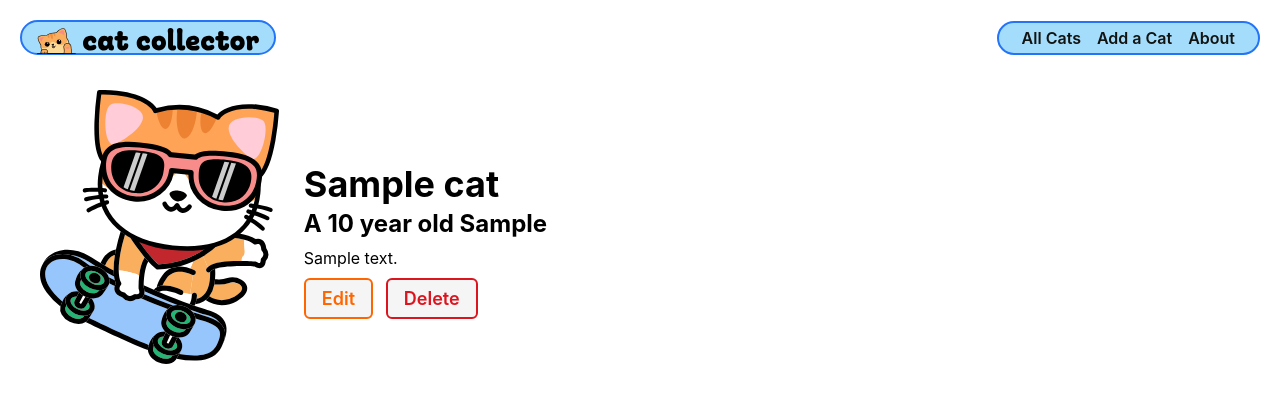
After one commit to Haiaza/django-crud-app-cat-collector, a Django app: page /cats/1 in a window 1280 px wide. The commit adds this page. Shown: the top 403 px of the page. Run offline with Django 5.2, Linux system fonts and the light colour scheme; tables that the repository leaves empty hold one stand-in row (values such as "Sample post").

Commit message:
Views,Urls,Details,Update,Delete,

```diff
--- a/catcollector/urls.py
+++ b/catcollector/urls.py
@@ -1,24 +1,9 @@
-"""
-URL configuration for catcollector project.
 
-The `urlpatterns` list routes URLs to views. For more information please see:
-    https://docs.djangoproject.com/en/5.1/topics/http/urls/
-Examples:
-Function views
-    1. Add an import:  from my_app import views
-    2. Add a URL to urlpatterns:  path('', views.home, name='home')
-Class-based views
-    1. Add an import:  from other_app.views import Home
-    2. Add a URL to urlpatterns:  path('', Home.as_view(), name='home')
-Including another URLconf
-    1. Import the include() function: from django.urls import include, path
-    2. Add a URL to urlpatterns:  path('blog/', include('blog.urls'))
-"""
 from django.contrib import admin
 from django.urls import path, include
 
 urlpatterns = [
     path('admin/', admin.site.urls),
-    path('', include('main_app.urls')),# Mounts main_app's routes at the root URL
+    path('', include('main_app.urls'))# Mounts main_app's routes at the root URL
 
 ]
--- a/main_app/models.py
+++ b/main_app/models.py
@@ -1,4 +1,5 @@
 from django.db import models
+from django.urls import reverse
 
 # Create your models here.
 class Cat(models.Model):
@@ -9,3 +10,6 @@ class Cat(models.Model):
 
     def __str__(self): # so we have a useful namw when we callupon the cat class
         return self.name
+
+    def get_absolute_url(self):
+        return reverse('cat-detail',kwargs={'cat_id':self.id})
--- /dev/null
+++ b/main_app/static/css/cats/cat-detail.css
@@ -0,0 +1,219 @@
+.cat-container {
+    padding: 35px 30px;
+    display: flex;
+    flex-direction: column;
+    align-items: center;
+    justify-content: center;
+  }
+
+  .cat-img {
+    width: 75%;
+    max-width: 350px;
+  }
+
+  .usr-img {
+    width: 100%;
+    border-radius: var(--card-border-radius);
+  }
+
+  .cat-details {
+    width: 98%;
+  }
+
+  .cat-actions {
+    margin-top: 20px;
+  }
+
+  .feedings-toy-container {
+    display: flex;
+    flex-direction: column;
+    padding-bottom: 20px;
+    align-items: center;
+  }
+
+  .subsection-title {
+    display: flex;
+    align-items: center;
+    margin-bottom: 12px;
+  }
+
+  .subsection-content {
+    margin: 0 8px;
+  }
+
+  .toy-container {
+    display: flex;
+    align-items: center;
+    flex-wrap: wrap;
+  }
+
+  .color-block {
+    opacity: 0.8;
+    height: 25px;
+    width: 25px;
+    margin-right: 10px;
+  }
+
+  .unfed,
+  .fed,
+  .no-toys,
+  .all-toys {
+    margin: 0;
+    font-weight: bold;
+  }
+
+  .unfed,
+  .no-toys {
+    color: var(--danger);
+  }
+
+  .fed,
+  .all-toys {
+    color: var(--submit);
+  }
+
+  .cat-details h1 {
+    font-size: var(--font-xxl);
+    margin: 15px 0 3px;
+  }
+
+  .cat-details h2 {
+    font-size: var(--font-xl);
+    margin: 0 0 10px;
+    margin-top: 0;
+    margin-bottom: 10px;
+  }
+
+  .cat-details h3 {
+    margin: 20px 0 10px;
+    font-size: var(--font-l);
+  }
+
+  .cat-details p {
+    font-size: var(--font-reg);
+    margin: 5px 0;
+  }
+
+  .feedings-toy-container > section {
+    width: 80%;
+    min-width: 360px;
+    border: var(--borders);
+    border-radius: var(--card-border-radius);
+    padding: 10px;
+    box-shadow: var(--card-box-shadow);
+    display: flex;
+    flex-direction: column;
+    justify-content: center;
+    margin-bottom: 20px;
+  }
+
+  .subsection-title img {
+    height: 42px;
+    margin-left: 8px;
+  }
+
+  .subsection-title img:first-of-type {
+    margin-left: 16px;
+  }
+
+  .feedings h2,
+  .toys h2 {
+    font-size: 3.2rem;
+    margin: 0;
+  }
+
+  .feedings h3,
+  .toys h3 {
+    font-size: var(--font-xl);
+    margin: 10px 0;
+  }
+
+  .subsection-content p,
+  .subsection-content input,
+  .subsection-content select {
+    font-size: var(--font-l);
+  }
+
+  .subsection-content input,
+  .subsection-content select {
+    margin-left: 5px;
+    padding: 3px;
+  }
+
+  .feedings table {
+    width: calc(100% - 16px);
+    text-align: left;
+    border-collapse: collapse;
+    margin: 0 8px;
+  }
+
+  .feedings td {
+    padding: 8px 5px;
+    font-size: var(--font-reg);
+  }
+
+  .feedings th {
+    font-size: var(--font-l);
+    padding: 5px 5px 0;
+    border-bottom: rgb(36, 116, 248) solid 2px;
+  }
+
+  .feedings tr:nth-child(even) {
+    background-color: #f3f3fd;
+  }
+
+  .toy-container p {
+    margin: 12px 0;
+  }
+
+  .toy-container a {
+    text-decoration: none;
+    color: #111;
+  }
+
+  .toy-container .btn {
+    padding: 3px 10px;
+    margin-left: 10px;
+  }
+
+  #file-input {
+    overflow: hidden;
+    position: absolute;
+    width: 0.1px;
+    height: 0.1px;
+  }
+
+  #file-name {
+    margin-bottom: 10px;
+  }
+
+  @media only screen and (min-width: 768px) {
+    .cat-container {
+      padding: 35px 30px;
+      flex-direction: row;
+      align-items: center;
+      justify-content: start;
+    }
+
+    .cat-img {
+      width: 25%;
+      max-width: 250px;
+      margin-right: 25px;
+    }
+
+    .feedings-toy-container {
+      flex-direction: row;
+      justify-content: space-around;
+      align-items: flex-start;
+    }
+
+    .feedings-toy-container > section {
+      width: 45%;
+    }
+  }
+
+  @media only screen and (min-width: 1024px) {
+    .feedings-toy-container {
+      padding: 0 40px;
+    }
+  }
--- a/main_app/templates/base.html
+++ b/main_app/templates/base.html
@@ -28,8 +28,9 @@
         </div>
         <nav>
             <ul>
-            <li><a href="/about">About</a></li>
-            <li><a href="/cats">All Cats</a></li>
+                <li><a href="{% url 'cat-index' %}">All Cats</a></li>
+                <li><a href="{% url 'cat-create' %}">Add a Cat</a></li>
+                <li><a href="{% url 'about' %}">About</a></li>
             </ul>
         </nav>
         </header>
--- /dev/null
+++ b/main_app/templates/cats/detail.html
@@ -0,0 +1,27 @@
+{% extends 'base.html' %}
+{% load static %}
+{% block head %}
+<link rel="stylesheet" href="{% static 'css/cats/cat-detail.css' %}" />
+{% endblock %}
+{% block content %}
+<section class="cat-container">
+  <div class="cat-img">
+    <img src="{% static 'images/sk8r-boi-cat.svg' %}" alt="A skater boy cat" />
+  </div>
+  <div class="cat-details">
+    <h1>{{ cat.name }}</h1>
+    {% if cat.age > 0 %}
+      <h2>A {{ cat.age }} year old {{ cat.breed }}</h2>
+    {% else %}
+      <h2>A {{ cat.breed }} kitten.</h2>
+    {% endif %}
+    <p>{{ cat.description }}</p>
+
+
+    <div class="cat-actions">
+      <a href="{% url 'cat-update' cat.id %}" class="btn warn">Edit</a>
+      <a href="{% url 'cat-delete' cat.id %}" class="btn danger">Delete</a></a>
+    </div>
+  </div>
+</section>
+{% endblock %}
--- a/main_app/templates/cats/index.html
+++ b/main_app/templates/cats/index.html
@@ -16,6 +16,7 @@
 <section class="card-container">
   {% for cat in cats %}
     <div class="card">
+      <a href="{% url 'cat-detail' cat.id %}">
       <div class="card-content">
         <div class="card-img-container">
           <img
@@ -31,6 +32,7 @@
         {% endif %}
         <p><small>{{ cat.description }}</small></p>
       </div>
+      </a>
     </div>
   {% endfor %}
 </section>
--- a/main_app/urls.py
+++ b/main_app/urls.py
@@ -4,5 +4,9 @@ from . import views # Import views to connect routes to view functions
 urlpatterns = [
     path('', views.home, name='home'),
     path('about/', views.about, name='about'),
-    path('cats/',views.cat_index, name='cat-index')
+    path('cats/',views.cat_index, name='cat-index'),
+    path('cats/<int:cat_id>',views.cat_detail, name='cat-detail'),
+    path('cats/create/', views.CatCreate.as_view(),name='cat-create'),
+    path('cats/<int:pk>/update/', views.CatUpdate.as_view(), name='cat-update'),
+    path('cats/<int:pk>/delete/', views.CatDelete.as_view(), name='cat-delete'),
 ]
--- a/main_app/views.py
+++ b/main_app/views.py
@@ -2,7 +2,7 @@ from django.shortcuts import render
 from .models import Cat
 # Import HttpResponse to send text-based responses
 from django.http import HttpResponse
-
+from django.views.generic.edit import CreateView, UpdateView, DeleteView
 # Create your views here.
 def home(request):
     return render(request, './home/home.html')
@@ -29,3 +29,21 @@ def about(request):
 def cat_index(request):
     cats = Cat.objects.all()
     return render(request, 'cats/index.html',{'cats':cats})
+
+def cat_detail(request, cat_id):
+    cat = Cat.objects.get(id=cat_id)
+    return render(request, 'cats/detail.html', {'cat': cat})
+
+class CatCreate(CreateView):
+    model = Cat
+    fields = '__all__'
+    success_url = '/cats/'
+
+class CatUpdate(UpdateView):
+    model = Cat
+    # Let's disallow the renaming of a cat by excluding the name field!
+    fields = ['breed', 'description', 'age']
+
+class CatDelete(DeleteView):
+    model = Cat
+    success_url = '/cats/'
```
Also changed, not shown: main_app/static/css/form.css (added, +39 -0 lines), main_app/templates/main_app/cat_confirm_delete.html (added, +18 -0 lines), main_app/templates/main_app/cat_form.html (added, +25 -0 lines).
